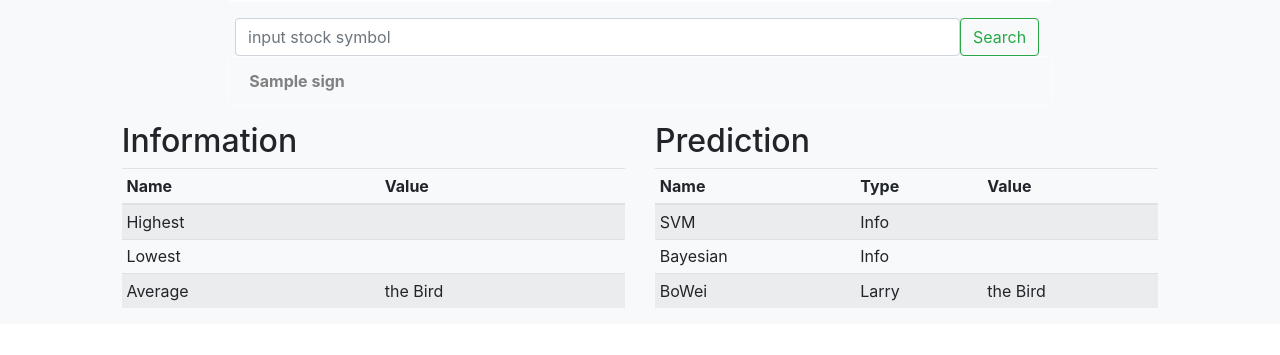
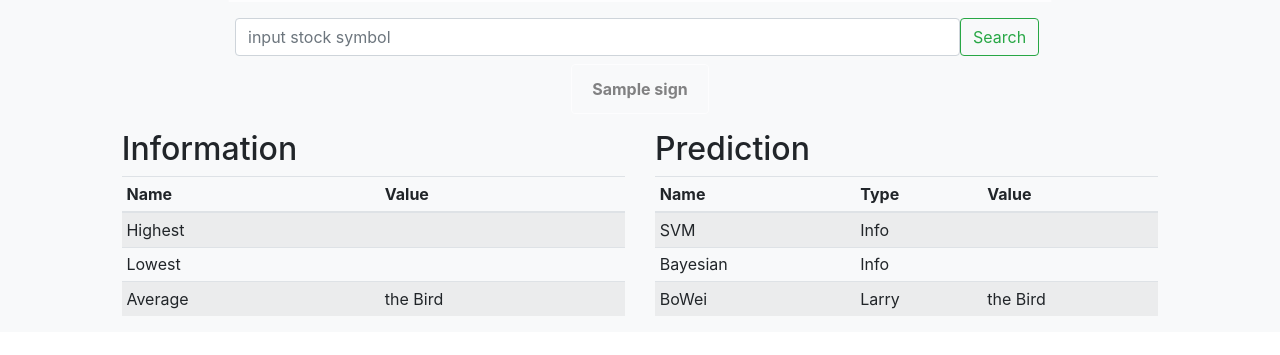
Before and after one commit to ciuji/ECE568_Project_StockPrediction, a Flask app: template StockPredictionApp/templates/stock_chart.html in a window 1280 px wide. Shown: the part 82-437 px from the top of the page. Run offline with Flask 2, Linux system fonts and the light colour scheme; the template is opened without the code that fills it: most values are stand-ins (such as "Sample title", 1, 10 or a date in 2020); some libraries are stand-ins or nearby versions.

Commit message:
[merge] fix conflict

```diff
--- a/StockPredictionApp/models.py
+++ b/StockPredictionApp/models.py
@@ -1,5 +1,8 @@
 import pandas as pd
 import random
+from get_stock import *
+
+GetStock=Stock_data()
 
 def get_plot_data():
     df=pd.read_csv('data/AAPL.csv')
--- a/StockPredictionApp/templates/main.html
+++ b/StockPredictionApp/templates/main.html
@@ -29,9 +29,9 @@
   <!--search stock form-->
 
   <div class="row justify-content-center bg-light">
-    <div class="col-8">
+    <div class="col-8 justify-content-center">
       <div class="alert alert-light bg-light" role="alert" style="padding: 0">
-        <strong></strong>
+        <strong class="justify-content-center"></strong>
       </div>
     </div>
 
@@ -48,11 +48,9 @@
   </form>
 
   <div class="row justify-content-center bg-light">
-    <div class="col-8">
-      <div class="alert alert-light bg-light" role="alert">
-        <strong>{{sign}}</strong>
+      <div class="alert alert-light bg-light align-content-center" style="margin-top: 0.5rem" role="alert">
+        <strong class="justify-content-center">{{sign}}</strong>
       </div>
-    </div>
   </div>
   <div class="row justify-content-center bg-light">
     <div class="col-10">
--- a/StockPredictionApp/templates/stock_chart.html
+++ b/StockPredictionApp/templates/stock_chart.html
@@ -30,7 +30,7 @@
       name:'EMA'
     }
 
-    var data = [trace,trace1];
+    var data = [trace];
 
     var layout = {
       dragmode: 'zoom',
@@ -52,7 +52,7 @@
             step: 'month',
             stepmode: 'backward',
             count: 6,
-            label: '6 months'
+            label: 'half year'
           }, {
             step: 'all',
             label: 'All dates'
```
Also changed, not shown: StockPredictionApp/views.py (+9 -5 lines).
